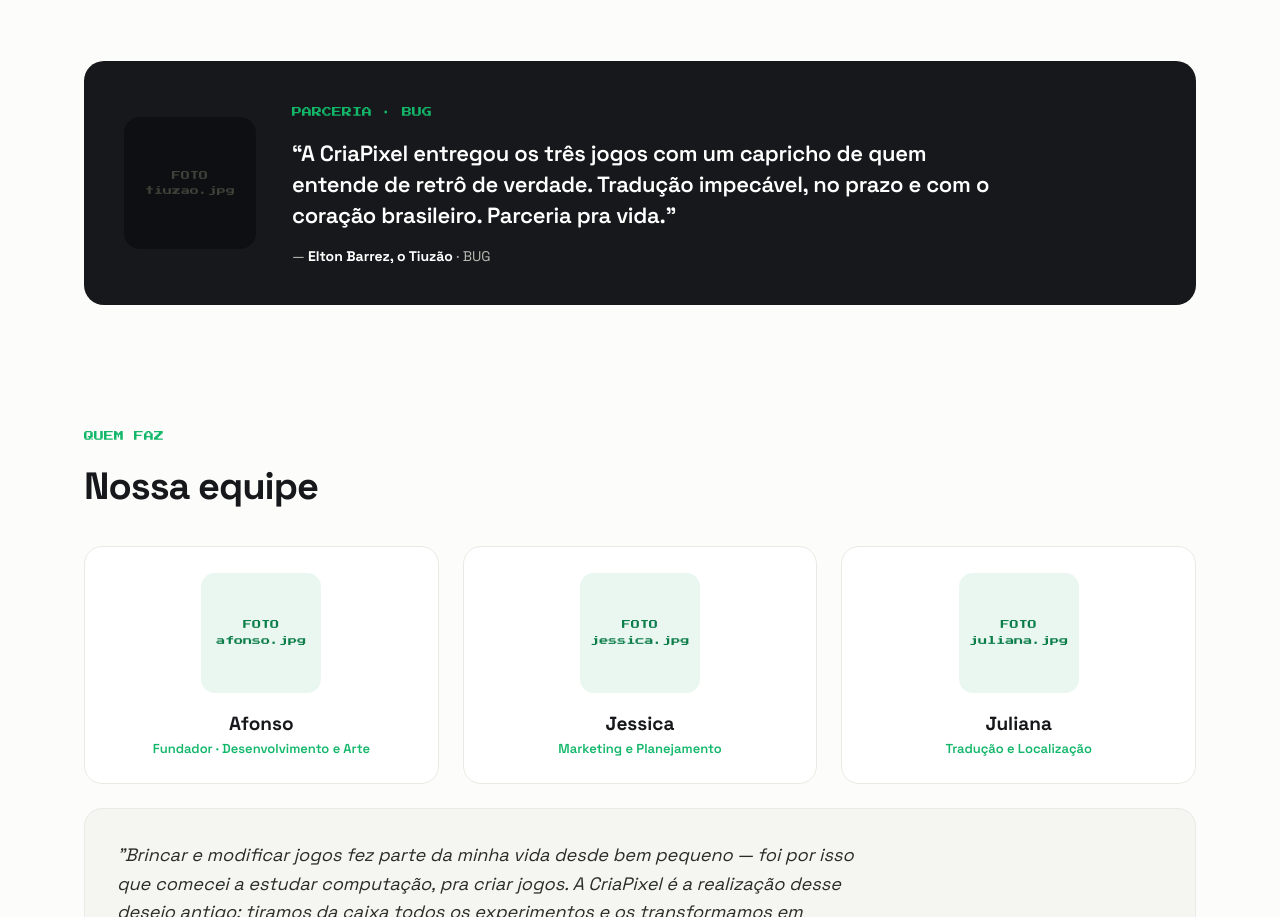
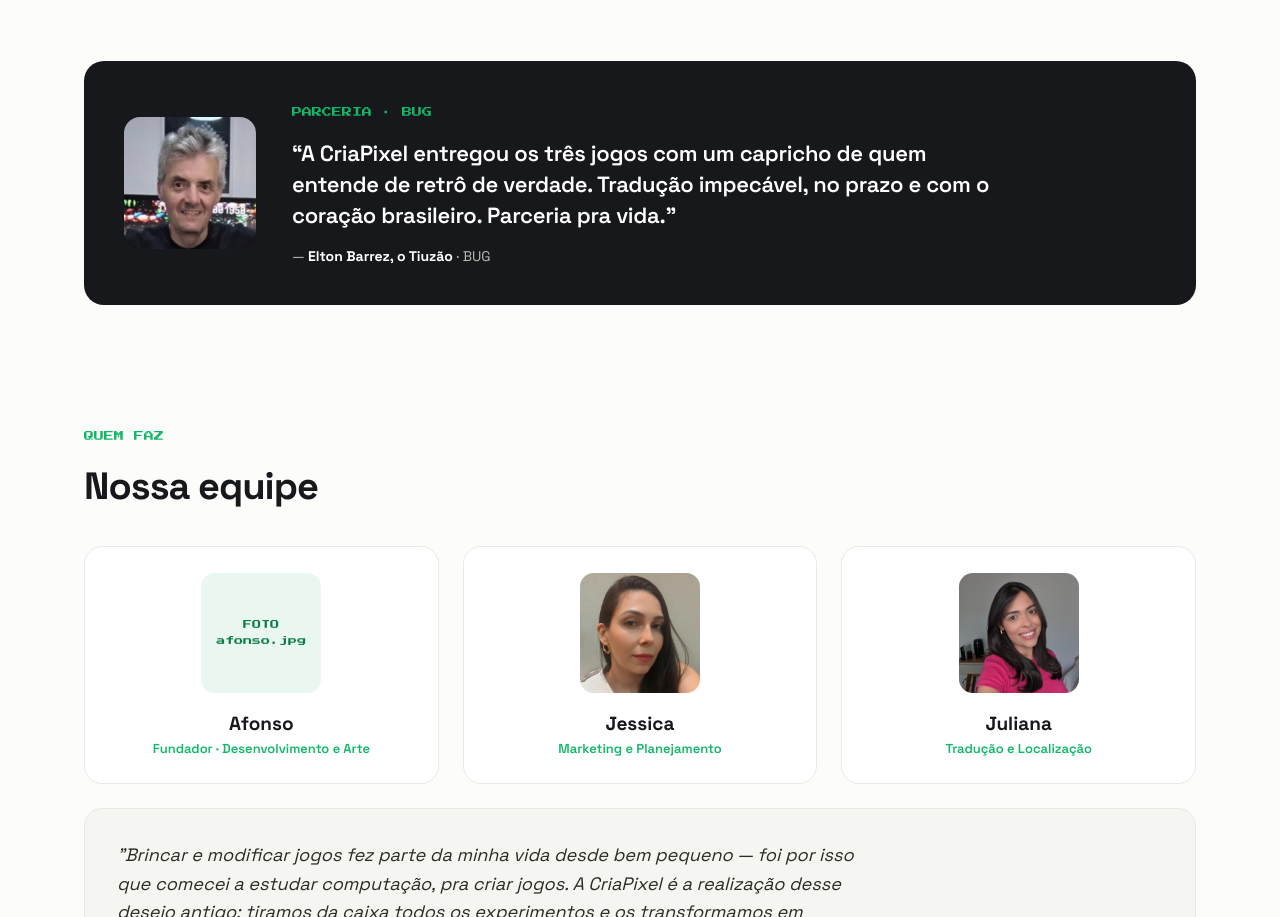
Before and after one commit to afonsof/criapixel, a plain HTML site: page index.html in a window 1280 px wide. Shown: the part 1889-2806 px from the top of the page. Drawn offline with Linux system fonts and the light colour scheme.

Commit message:
Adiciona fotos do Tiuzão, Jessica e Juliana
Recorte quadrado centralizado, 360x360, comprimidas para web.

Co-Authored-By: Claude Opus 4.8 (1M context) <noreply@anthropic.com>

```diff
--- a/index.html
+++ b/index.html
@@ -343,7 +343,7 @@
 <section class="wrap" style="padding-top:24px; padding-bottom:40px;">
   <div class="quote">
     <div class="avatar">
-      <div class="av-ph pixel" style="background:#0E0F12; color:#3E4239;">FOTO<br>tiuzao.jpg</div>
+      <img src="assets/tiuzao.jpg" alt="Elton Barrez, o Tiuzão, da BUG" loading="lazy" width="360" height="360">
     </div>
     <div>
       <span class="eyebrow pixel">PARCERIA · BUG</span>
@@ -364,12 +364,12 @@
       <div class="role">Fundador · Desenvolvimento e Arte</div>
     </div>
     <div class="member">
-      <div class="avatar"><div class="av-ph pixel">FOTO<br>jessica.jpg</div></div>
+      <div class="avatar"><img src="assets/jessica.jpg" alt="Jessica" loading="lazy" width="360" height="360"></div>
       <h3>Jessica</h3>
       <div class="role">Marketing e Planejamento</div>
     </div>
     <div class="member">
-      <div class="avatar"><div class="av-ph pixel">FOTO<br>juliana.jpg</div></div>
+      <div class="avatar"><img src="assets/juliana.jpg" alt="Juliana" loading="lazy" width="360" height="360"></div>
       <h3>Juliana</h3>
       <div class="role">Tradução e Localização</div>
     </div>
```
Also changed, not shown: assets/jessica.jpg (added), assets/juliana.jpg (added), assets/tiuzao.jpg (added), 1 other file.
